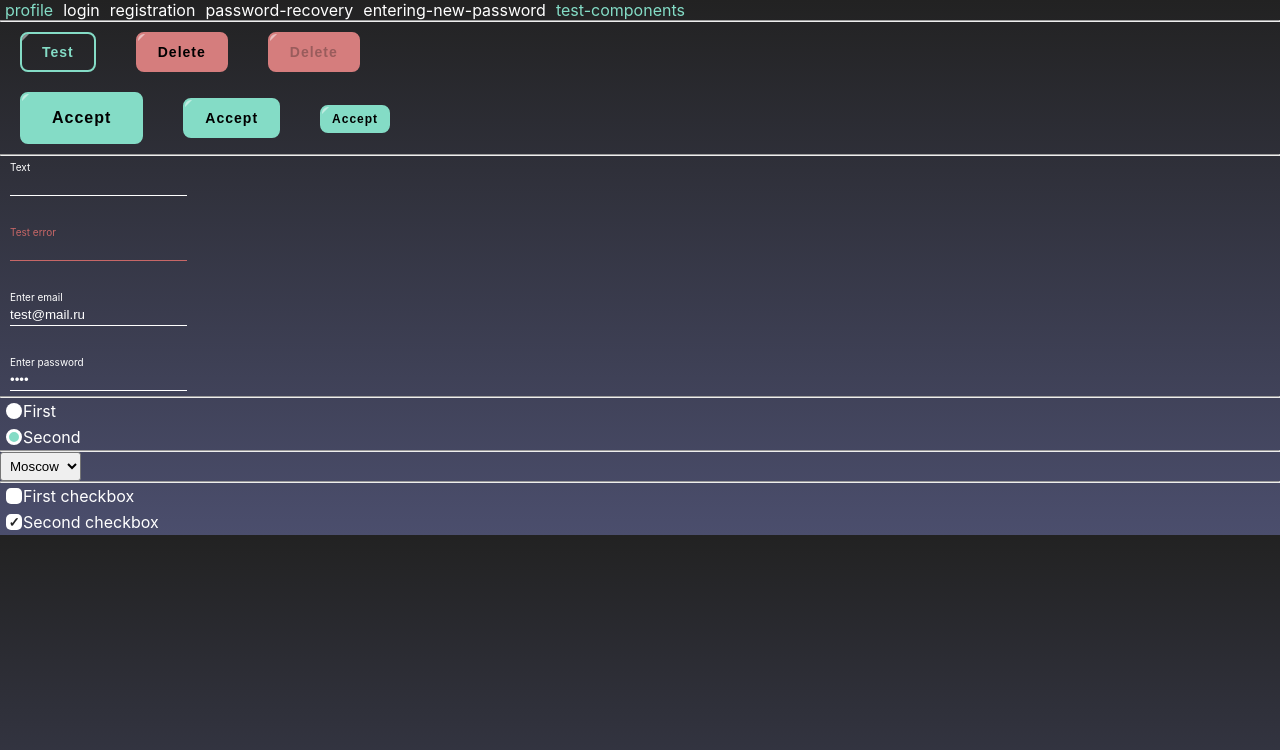
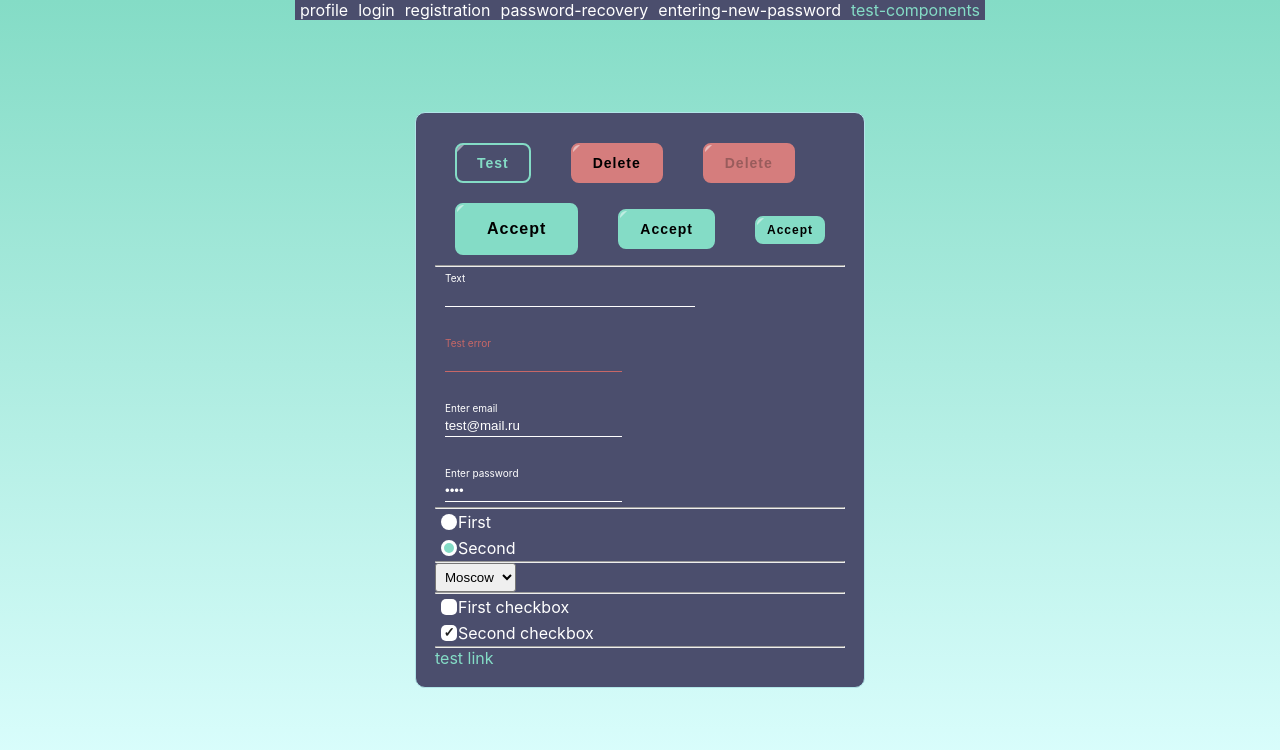
Before and after one commit to username91355/cards, a React (Create React App) app: page /test-components in a window 1280 px wide. Shown: the top 750 px of the page. Built offline with nearby package versions, Linux system fonts and the light colour scheme.

Commit message:
d2 - Added: SuperLink.tsx, 2 container for components

```diff
--- a/src/app/App.css
+++ b/src/app/App.css
@@ -0,0 +1,7 @@
+.app__wrapper {
+    display: flex;
+    flex-direction: column;
+    justify-content: center;
+    align-items: center;
+    min-height: 100vh;
+}
--- a/src/app/App.tsx
+++ b/src/app/App.tsx
@@ -4,19 +4,19 @@ import {Provider} from "react-redux";
 import {BrowserRouter} from "react-router-dom";
 import HeaderCont from "../header/HeaderCont";
 import {AppRoutes} from "../components/routes/AppRoutes";
-import { store } from '../store/store';
+import {store} from '../store/store';
 
 function App() {
 
     return (
         <Provider store={store}>
             <BrowserRouter>
-                <div className='app_wrapper'>
-                    <HeaderCont />
-                    <AppRoutes />
+                <div className='app__wrapper'>
+                    <HeaderCont/>
+                    <AppRoutes/>
                 </div>
             </BrowserRouter>
-       </Provider>
+        </Provider>
     );
 }
 
--- /dev/null
+++ b/src/components/common/SuperLink/SuperLink.module.css
@@ -0,0 +1,12 @@
+.superLink {
+    text-decoration: none;
+    color: #84DCC6;
+}
+
+.superLink:hover {
+    color: white;
+}
+
+.superLink:active {
+    color: #4b4e6d;
+}
--- /dev/null
+++ b/src/components/common/SuperLink/SuperLink.tsx
@@ -0,0 +1,20 @@
+import React from 'react';
+import s from './SuperLink.module.css';
+import {Link} from 'react-router-dom';
+
+interface IProps {
+    to: string
+    children: string
+    className?: string
+}
+
+export const SuperLink: React.FC<IProps> = props => {
+
+    const {
+        to,
+        children,
+        className,
+    } = props;
+
+    return <Link className={`${s.superLink} ${className || ''}`} to={to}>{children}</Link>
+};
--- /dev/null
+++ b/src/components/lagre-container/LargeContainer.module.css
@@ -0,0 +1,33 @@
+.smallContainer__wrapper {
+    background-color: #4b4e6d;
+    border: #b1e5e8 1px solid;
+    border-radius: 10px;
+    margin: 1em;
+    padding: 1.2em;
+    height: 100%;
+    max-width: 1200px;
+}
+
+@media screen and (max-width: 1440px){
+    .smallContainer__wrapper {
+        max-width: 800px;
+    }
+}
+
+@media screen and (max-width: 900px){
+    .smallContainer__wrapper {
+        max-width: 600px;
+    }
+}
+
+@media screen and (max-width: 720px){
+    .smallContainer__wrapper {
+        max-width: 450px;
+    }
+}
+
+@media screen and (max-width: 480px){
+    .smallContainer__wrapper {
+        max-width: 340px;
+    }
+}
--- /dev/null
+++ b/src/components/lagre-container/LargeContainer.tsx
@@ -0,0 +1,14 @@
+import React from 'react';
+import s from './LargeContainer.module.css';
+
+interface IProps {
+    children: React.ReactElement
+}
+
+export const LargeContainer: React.FC<IProps> = ({children}) => {
+    return (
+        <div className={s.smallContainer__wrapper}>
+            {children}
+        </div>
+    );
+};
--- /dev/null
+++ b/src/components/small-container/SmallContainer.module.css
@@ -0,0 +1,15 @@
+.smallContainer__wrapper {
+    background-color: #4b4e6d;
+    border: #b1e5e8 1px solid;
+    border-radius: 10px;
+    margin: 1em;
+    padding: 1.2em;
+    height: 100%;
+    max-width: 400px;
+}
+
+@media screen and (max-width: 480px){
+    .smallContainer__wrapper {
+        max-width: 340px;
+    }
+}
--- a/src/header/HeaderCont.tsx
+++ b/src/header/HeaderCont.tsx
@@ -3,7 +3,7 @@ import {SuperNavLink} from "../components/common/SuperNavLink/SuperNavLink";
 
 const HeaderCont = () => {
     return (
-        <header>
+        <header style={{backgroundColor: '#4b4e6d', position: "absolute", top: '0'}}>
             <nav>
                 <SuperNavLink to='/profile' children='profile'/>
                 <SuperNavLink to='/login' children='login'/>
--- a/src/index.css
+++ b/src/index.css
@@ -11,6 +11,6 @@ body {
     font-family: -apple-system, BlinkMacSystemFont, 'Segoe UI', 'Roboto', 'Oxygen',
     'Ubuntu', 'Cantarell', 'Fira Sans', 'Droid Sans', 'Helvetica Neue',
     sans-serif;
-    background: linear-gradient(#222222, #4b4e6d);
+    background: linear-gradient(#84DCC6, #deffff);
     color: white;
 }
--- /dev/null
+++ b/src/pages/test-components/Test.module.css
@@ -0,0 +1,3 @@
+.inputText {
+    width: 250px;
+}
--- a/src/pages/test-components/TestComponents.tsx
+++ b/src/pages/test-components/TestComponents.tsx
@@ -1,17 +1,21 @@
 import React, {useState} from 'react';
+import s from './Test.module.css';
 import {SuperButton} from "../../components/common/SuperButton/SuperButton";
 import {SuperTextInput} from "../../components/common/SuperTextInput/SuperTextInput";
 import {SuperInput} from "../../components/common/SuperInput/SuperInput";
 import {SuperRadio} from "../../components/common/SuperRadio/SuperRadio";
 import {SuperSelect} from "../../components/common/SuperSelect/SuperSelect";
 import {SuperCheckbox} from "../../components/common/SuperCheckbox/SuperCheckbox";
+import {SuperLink} from "../../components/common/SuperLink/SuperLink";
+import {LargeContainer} from "../../components/lagre-container/LargeContainer";
 
 const TestComponents = () => {
     const [checkedRadio, setCheckedRadio] = useState(false)
     const [checked, setChecked] = useState(false)
     return (
         <div>
-            <hr/>
+            <LargeContainer>
+                <div>
                     <SuperButton title={'Test'} type={'outline'}/>
                     <SuperButton title={'Delete'} type={'secondary'} onClick={() => {
                         alert('Delete')
@@ -24,7 +28,7 @@ const TestComponents = () => {
                     <SuperButton title={'Accept'} type={'primary'}/>
                     <SuperButton title={'Accept'} type={'primary'} sizeBtn={'small'}/>
                     <hr/>
-            <SuperTextInput label={'Text'}/>
+                    <SuperTextInput label={'Text'} className={s.inputText}/>
                     <br/>
                     <SuperTextInput label={'Text'} error={'Test error'}/>
                     <br/>
@@ -40,6 +44,10 @@ const TestComponents = () => {
                     <hr/>
                     <SuperCheckbox children={'First checkbox'} checked={checked} onChange={() => setChecked(!checked)}/>
                     <SuperCheckbox checked={true} children={'Second checkbox'}/>
+                    <hr/>
+                    <SuperLink to={'#'} children={'test link'}/>
+                </div>
+            </LargeContainer>
         </div>
     );
 };
```
Also changed, not shown: src/components/small-container/SmallContainer.tsx (added, +14 -0 lines). Lines whose indentation alone changed are shown as unchanged.
